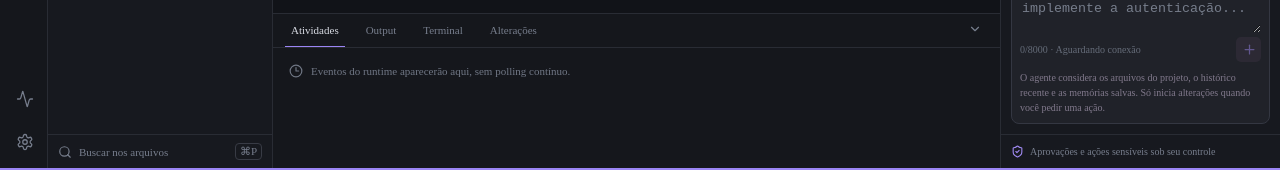
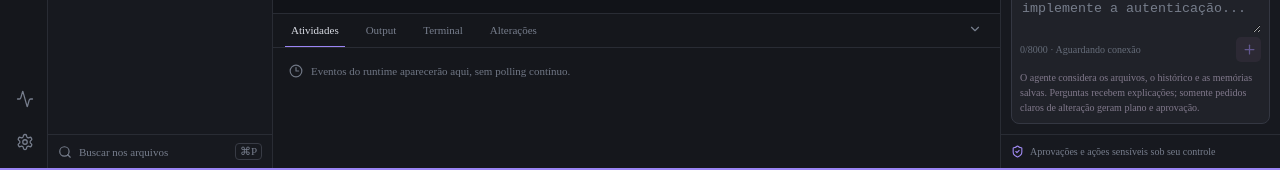
Before and after one commit to kardecallan566/KardecAgent, a React (Vite) app in the folder frontend/: page / in a window 1280 px wide. Shown: the part 609-779 px from the top of the page. Built offline with nearby package versions, Linux system fonts and the light colour scheme; a web font is replaced by a local one.

Commit message:
Clarify how-to questions and action approval in the chat

```diff
--- a/frontend/src/App.tsx
+++ b/frontend/src/App.tsx
@@ -869,7 +869,7 @@ function App() {
               <label htmlFor="manager-instruction">Instrução para o gestor</label>
               <textarea id="manager-instruction" value={instructionDraft} onChange={event => setInstructionDraft(event.target.value.slice(0, 8000))} placeholder="Ex.: Analise o projeto, proponha um plano e implemente a autenticação..." rows={4} maxLength={8000}/>
               <div className="composer-footer"><span>{instructionDraft.length}/8000 · {runtimeStatus !== "online" ? "Aguardando conexão" : runtimeBusy ? "Gestor ocupado" : "Pronto para enviar"}</span><button onClick={submitInstruction} disabled={!projectRoot || !instructionDraft.trim() || runtimeStatus !== "online" || runtimeBusy} title={runtimeStatus === "online" ? "Enviar instrução ao gestor" : "Runtime Python ainda não conectado"}><Plus size={15}/></button></div>
-              <small className="composer-hint">O agente considera os arquivos do projeto, o histórico recente e as memórias salvas. Só inicia alterações quando você pedir uma ação.</small>
+              <small className="composer-hint">O agente considera os arquivos, o histórico e as memórias salvas. Perguntas recebem explicações; somente pedidos claros de alteração geram plano e aprovação.</small>
             </div>
             <div className="agent-foot"><ShieldCheck size={13}/> Aprovações e ações sensíveis sob seu controle</div>
           </>}
```
